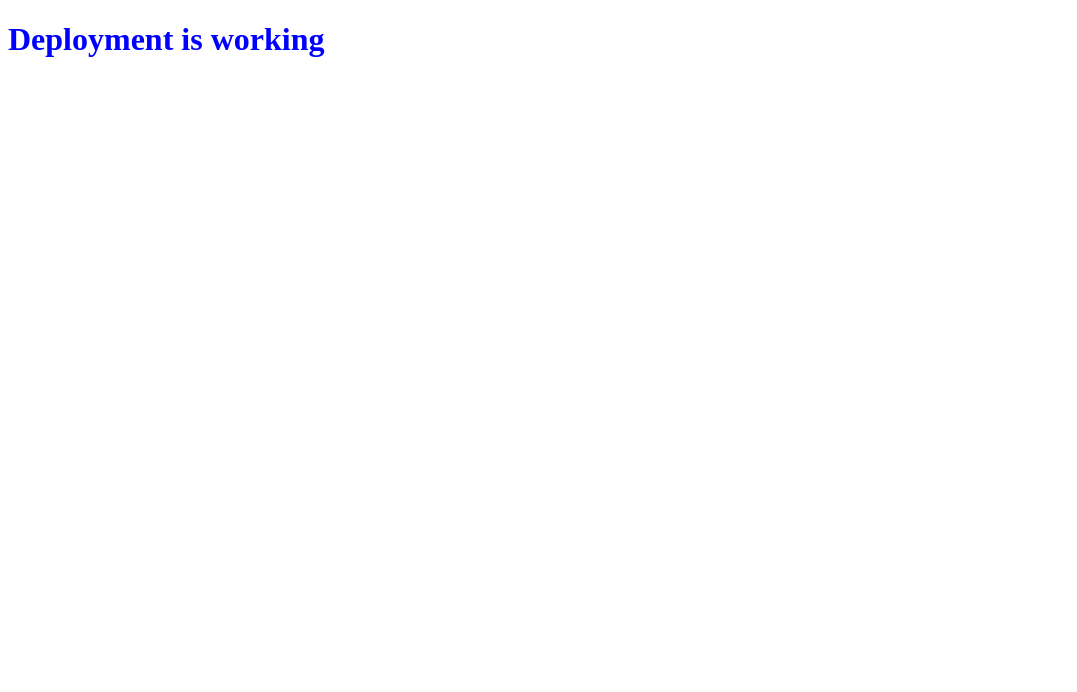
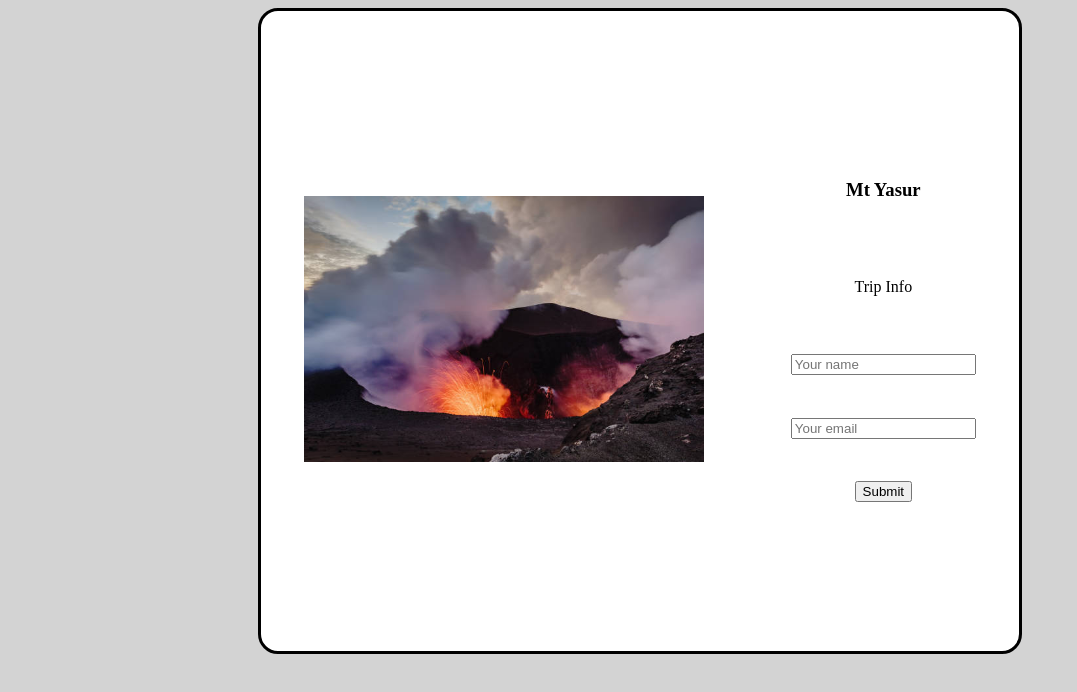
Before and after one commit to alexlamb10/deployment-lab, a website: page public/index.html in a window 1280 px wide. Shown: the whole page, without its empty margins (0-1077 px from the left). Drawn offline with Linux system fonts and the light colour scheme.

Commit message:
Added picture, name of trip, place for trip info, place to enter name and email

```diff
--- a/public/index.css
+++ b/public/index.css
@@ -1,3 +1,31 @@
+body{
+    background-color: lightgrey;
+    display: flex;
+    justify-content: center;
+    align-items: center;
+}
+
+#trip{
+    display: flex;
+    border: black solid;
+    border-radius: 20px;
+    width: 60%;
+    height: 80vh;
+    justify-content: space-around;
+    align-items: center;
+    background-color: white;
+}
+
+#trip-info{
+    display: flex;
+    flex-direction: column;
+    height: 60%;
+    align-items: center;
+    justify-content: space-around;
+    /* border: 1px black solid; */
+}
+
 h1{
-    color: blue;
+    background-color: red;
+    width: 100%
 }
--- a/public/index.html
+++ b/public/index.html
@@ -4,10 +4,22 @@
     <meta charset="UTF-8">
     <meta http-equiv="X-UA-Compatible" content="IE=edge">
     <meta name="viewport" content="width=device-width, initial-scale=1.0">
-    <title>Document</title>
+    <title>Volcano Trip</title>
+
     <link rel="stylesheet" href="index.css">
 </head>
 <body>
-    <h1>Deployment is working</h1>
+    <section id="trip">
+            <div id="picture">
+                <img src="/public/MtYasur.jpg" alt="Volcano" id="mtYasur" width="400px">
+            </div>
+            <div id="trip-info">
+                <h3>Mt Yasur</h3>
+                <p>Trip Info</p>
+                <input type="text" id="customer-name" placeholder="Your name">
+                <input type="text" id="email" placeholder="Your email">
+                <button id="submit-button">Submit</button>
+            </div>
+    </section>
 </body>
 </html>
```
Also changed, not shown: public/MtYasur.jpg (added).
